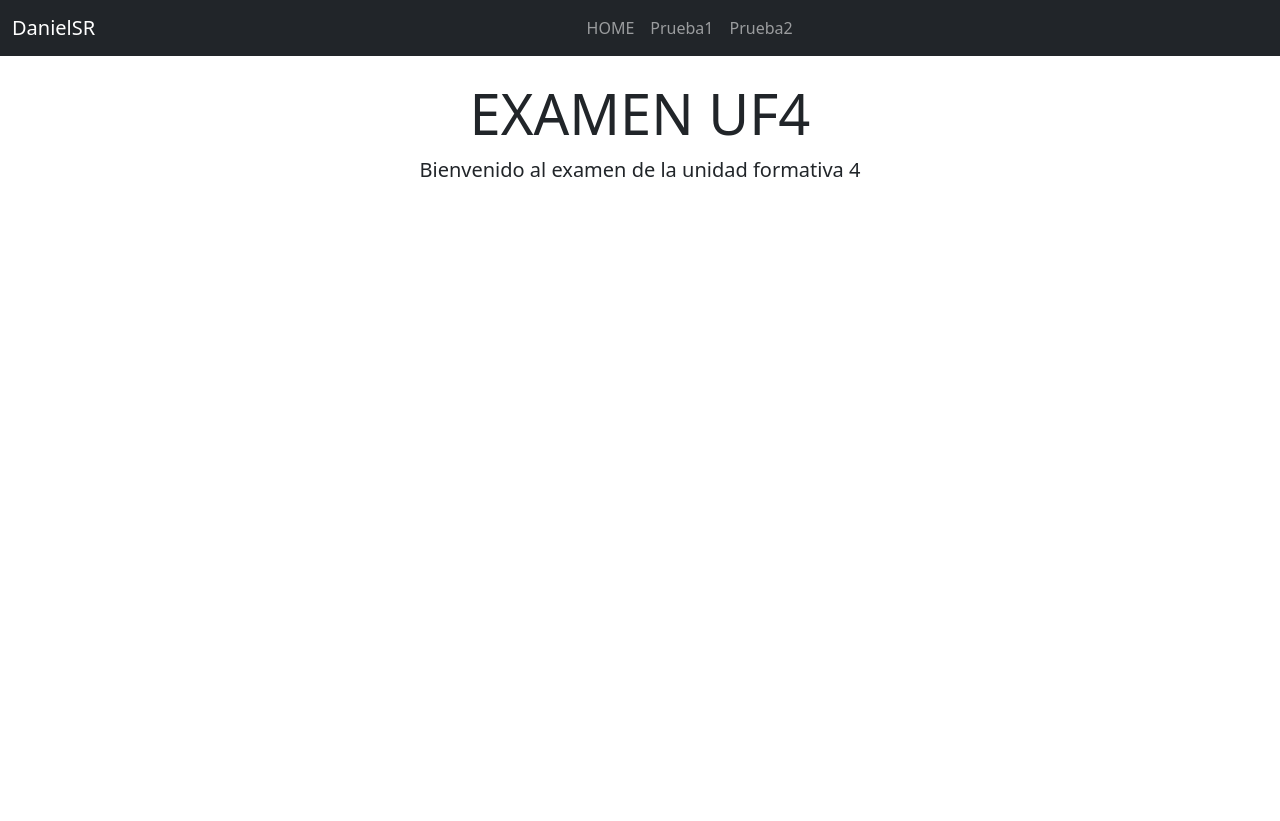
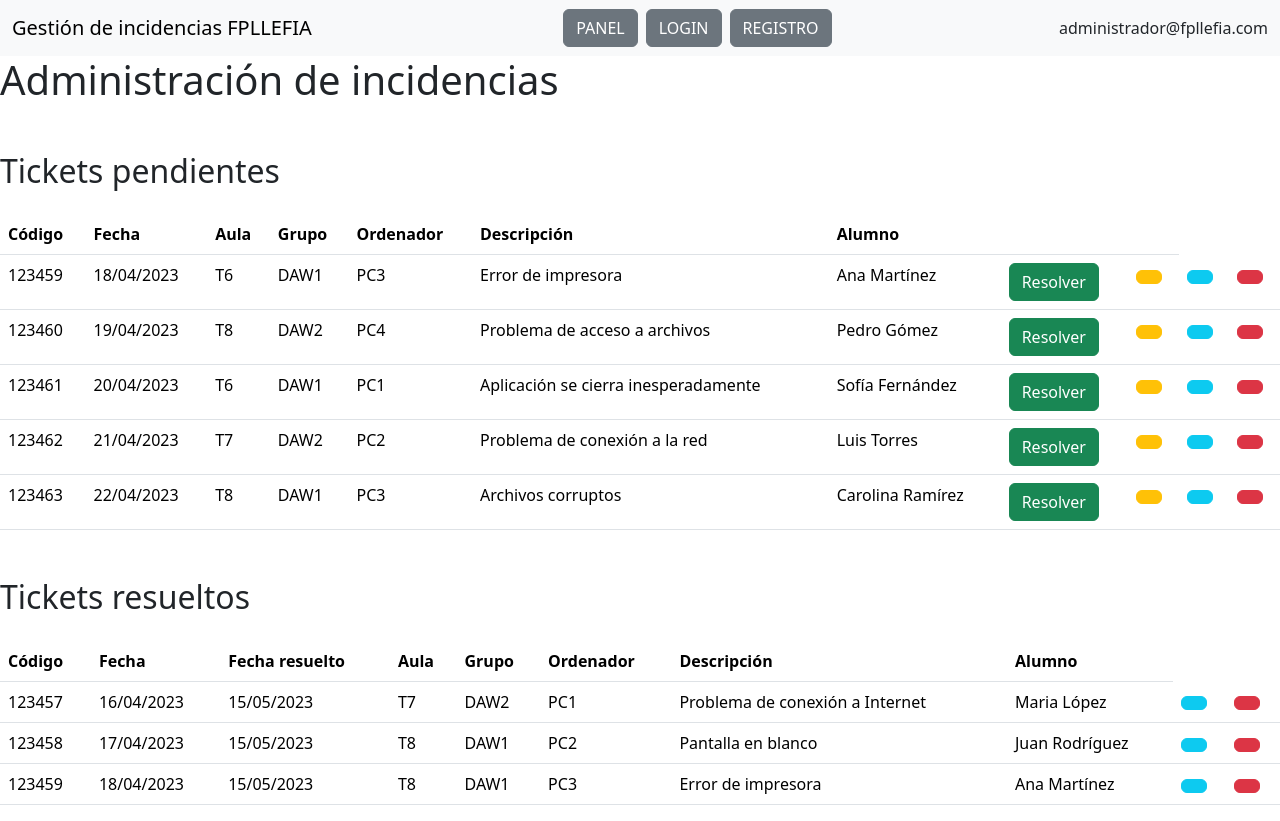
Before and after one commit to sanchezreyesdaniel/ExamenUF4FinalDanielSanchez, a React (Vite) app: page /panel in a window 1280 px wide. Before the commit the page ends 800 px from the top, so only its background shows below. Built offline with nearby package versions, Linux system fonts and the light colour scheme; no server answers.

Commit message:
Historia 1 completada hecho routers y vistas

```diff
--- a/src/App.jsx
+++ b/src/App.jsx
@@ -3,10 +3,13 @@ import reactLogo from './assets/react.svg'
 import viteLogo from '/vite.svg'
 import { Header } from './componentes/Header'
 import { BrowserRouter as Router, Route, Routes } from 'react-router-dom'
-import { Prueba1 } from './vistas/Prueba1'
-import { Prueba2 } from './vistas/Prueba2'
-import { Home } from './vistas/Home'
+// import { Prueba1 } from './vistas/Prueba1'
+// import { Prueba2 } from './vistas/Prueba2'
+// import { Home } from './vistas/Home'
 import { ContextoProvider } from './context/GlobalContext'
+import { Panel } from './vistas/Panel'
+import { Login } from './vistas/Login'
+import { Registro } from './vistas/Registro'
 
 
 function App() {
@@ -21,9 +24,9 @@ function App() {
         <div>
           <Header></Header>
           <Routes>
-            <Route path="/" element={<Home />} />
-            <Route path="/prueba1" element={<Prueba1 />} />
-            <Route path="/prueba2" element={<Prueba2 />} />
+            <Route path="/panel" element={<Panel />} />
+            <Route path="/login" element={<Login />} />
+            <Route path="/registro" element={<Registro />} />
           </Routes>
         </div>
       </Router>
--- a/src/componentes/Header.jsx
+++ b/src/componentes/Header.jsx
@@ -3,32 +3,51 @@ import { Link } from "react-router-dom";
 
 export function Header() {
     return (
+        // <header>
+        //     <nav className="navbar navbar-expand-lg navbar-dark bg-dark">
+        //         <div className="container-fluid">
+        //             <Link className="navbar-brand" to="/">DanielSR</Link>
+        //             <button className="navbar-toggler" type="button" data-bs-toggle="collapse" data-bs-target="#navbarNav" aria-controls="navbarNav" aria-expanded="false" aria-label="Toggle navigation">
+        //                 <span className="navbar-toggler-icon"></span>
+        //             </button>
+        //             <div className="collapse navbar-collapse justify-content-center" id="navbarNav">
+        //                 <ul className="navbar-nav">
+        //                     <li className="nav-item">
+        //                         <Link className="nav-link nav-custom" to="/">HOME</Link>
+        //                     </li>
+        //                     <li className="nav-item">
+        //                         <Link className="nav-link nav-custom" to="/prueba1">Prueba1</Link>
+        //                     </li>
+        //                     <li className="nav-item">
+        //                         <Link className="nav-link nav-custom" to="/prueba2">Prueba2</Link>
+        //                     </li>
+        //                 </ul>
+        //             </div>
+        //         </div>
+        //     </nav>
+        //     <div className="container text-center mt-4">
+        //         <h1 className="display-4">EXAMEN UF4</h1>
+        //         <p className="lead">Bienvenido al examen de la unidad formativa 4</p>
+        //     </div>
+        // </header>
         <header>
-            <nav className="navbar navbar-expand-lg navbar-dark bg-dark">
-                <div className="container-fluid">
-                    <Link className="navbar-brand" to="/">DanielSR</Link>
-                    <button className="navbar-toggler" type="button" data-bs-toggle="collapse" data-bs-target="#navbarNav" aria-controls="navbarNav" aria-expanded="false" aria-label="Toggle navigation">
-                        <span className="navbar-toggler-icon"></span>
-                    </button>
-                    <div className="collapse navbar-collapse justify-content-center" id="navbarNav">
-                        <ul className="navbar-nav">
-                            <li className="nav-item">
-                                <Link className="nav-link nav-custom" to="/">HOME</Link>
-                            </li>
-                            <li className="nav-item">
-                                <Link className="nav-link nav-custom" to="/prueba1">Prueba1</Link>
-                            </li>
-                            <li className="nav-item">
-                                <Link className="nav-link nav-custom" to="/prueba2">Prueba2</Link>
-                            </li>
-                        </ul>
-                    </div>
-                </div>
-            </nav>
-            <div className="container text-center mt-4">
-                <h1 className="display-4">EXAMEN UF4</h1>
-                <p className="lead">Bienvenido al examen de la unidad formativa 4</p>
+        <nav className="navbar navbar-light bg-light">
+          <div className="container-fluid">
+            <a className="navbar-brand">Gestión de incidencias FPLLEFIA</a>
+            <div>
+            <Link className="btn btn-secondary ms-2" to="/panel">PANEL</Link>
+              {/* <button className="btn btn-secondary ms-2">PANEL</button> */}
+              <Link className="btn btn-secondary ms-2" to="/login">LOGIN</Link>
+              <Link className="btn btn-secondary ms-2" to="/registro">REGISTRO</Link>
+              {/* <button className="btn btn-secondary ms-2">LOGIN</button>
+              <button className="btn btn-secondary ms-2">REGISTRO</button> */}
             </div>
-        </header>
+            <div>
+              <span>administrador@fpllefia.com</span>
+
+            </div>
+          </div>
+        </nav>
+      </header>
     );
 }
--- /dev/null
+++ b/src/vistas/Login.jsx
@@ -0,0 +1,18 @@
+export function Login() {
+    return (
+        <div>
+            <div className="pt-5">
+                <h1 className="w-100 text-center">Login</h1>
+                <form action="" className="form p-4 border shadow bordered mt-5 mx-auto" style={{ width: '400px' }}>
+                    <label htmlFor="email" className="mt-2 form-label">User: </label>
+                    <input type="text" id="email" name="email" className="form-control" placeholder="usuario@mail.com" />
+
+                    <label htmlFor="pass" className="mt-2 form-label">Contraseña: </label>
+                    <input type="password" id="pass" name="password" className="form-control" />
+
+                    <input type="submit" className="mt-4 w-100 btn btn-primary" value="Entrar" id="enviar" />
+                </form>
+            </div>
+        </div>
+    );
+}
--- /dev/null
+++ b/src/vistas/Panel.jsx
@@ -0,0 +1,145 @@
+
+
+export function Panel() {
+  return (
+    <>
+      <h1>Administración de incidencias</h1>
+      <h2 className="mt-5">Tickets pendientes</h2>
+      <table className="table mt-4">
+        <thead>
+          <tr>
+            <th>Código</th>
+            <th>Fecha</th>
+            <th>Aula</th>
+            <th>Grupo</th>
+            <th>Ordenador</th>
+            <th>Descripción</th>
+            <th>Alumno</th>
+            <th></th>
+            <th></th>
+          </tr>
+        </thead>
+        <tbody>
+          <tr>
+            <td>123459</td>
+            <td>18/04/2023</td>
+            <td>T6</td>
+            <td>DAW1</td>
+            <td>PC3</td>
+            <td>Error de impresora</td>
+            <td>Ana Martínez</td>
+            <td><button className="btn btn-success" title="Resolver ticket">Resolver</button></td>
+            <td><button className="btn btn-warning" title="Añadir comentario"><i className="bi bi-pencil" data-bs-toggle="modal" data-bs-target="#exampleModal"></i></button></td>
+            <td><button className="btn btn-info" title="Ver comentarios"><i className="bi bi-chat-left-text"></i></button></td>
+            <td><button className="btn btn-danger" title="Eliminar ticket"><i className="bi bi-trash3"></i></button></td>
+          </tr>
+          <tr>
+            <td>123460</td>
+            <td>19/04/2023</td>
+            <td>T8</td>
+            <td>DAW2</td>
+            <td>PC4</td>
+            <td>Problema de acceso a archivos</td>
+            <td>Pedro Gómez</td>
+            <td><button className="btn btn-success" title="Resolver ticket">Resolver</button></td>
+            <td><button className="btn btn-warning" title="Añadir comentario"><i className="bi bi-pencil" data-bs-toggle="modal" data-bs-target="#exampleModal"></i></button></td>
+            <td><button className="btn btn-info" title="Ver comentarios"><i className="bi bi-chat-left-text"></i></button></td>
+            <td><button className="btn btn-danger" title="Eliminar ticket"><i className="bi bi-trash3"></i></button></td>
+          </tr>
+          <tr>
+            <td>123461</td>
+            <td>20/04/2023</td>
+            <td>T6</td>
+            <td>DAW1</td>
+            <td>PC1</td>
+            <td>Aplicación se cierra inesperadamente</td>
+            <td>Sofía Fernández</td>
+            <td><button className="btn btn-success" title="Resolver ticket">Resolver</button></td>
+            <td><button className="btn btn-warning" title="Añadir comentario"><i className="bi bi-pencil" data-bs-toggle="modal" data-bs-target="#exampleModal"></i></button></td>
+            <td><button className="btn btn-info" title="Ver comentarios"><i className="bi bi-chat-left-text"></i></button></td>
+            <td><button className="btn btn-danger" title="Eliminar ticket"><i className="bi bi-trash3"></i></button></td>
+          </tr>
+          <tr>
+            <td>123462</td>
+            <td>21/04/2023</td>
+            <td>T7</td>
+            <td>DAW2</td>
+            <td>PC2</td>
+            <td>Problema de conexión a la red</td>
+            <td>Luis Torres</td>
+            <td><button className="btn btn-success" title="Resolver ticket">Resolver</button></td>
+            <td><button className="btn btn-warning" title="Añadir comentario"><i className="bi bi-pencil" data-bs-toggle="modal" data-bs-target="#exampleModal"></i></button></td>
+            <td><button className="btn btn-info" title="Ver comentarios"><i className="bi bi-chat-left-text"></i></button></td>
+            <td><button className="btn btn-danger" title="Eliminar ticket"><i className="bi bi-trash3"></i></button></td>
+          </tr>
+          <tr>
+            <td>123463</td>
+            <td>22/04/2023</td>
+            <td>T8</td>
+            <td>DAW1</td>
+            <td>PC3</td>
+            <td>Archivos corruptos</td>
+            <td>Carolina Ramírez</td>
+            <td><button className="btn btn-success" title="Resolver ticket">Resolver</button></td>
+            <td><button className="btn btn-warning" title="Añadir comentario"><i className="bi bi-pencil" data-bs-toggle="modal" data-bs-target="#exampleModal"></i></button></td>
+            <td><button className="btn btn-info" title="Ver comentarios"><i className="bi bi-chat-left-text"></i></button></td>
+            <td><button className="btn btn-danger" title="Eliminar ticket"><i className="bi bi-trash3"></i></button></td>
+          </tr>
+        </tbody>
+      </table>
+      <h2 className="mt-5">Tickets resueltos</h2>
+      <table className="table mt-4">
+        <thead>
+          <tr>
+            <th>Código</th>
+            <th>Fecha</th>
+            <th>Fecha resuelto</th>
+            <th>Aula</th>
+            <th>Grupo</th>
+            <th>Ordenador</th>
+            <th>Descripción</th>
+            <th>Alumno</th>
+          </tr>
+        </thead>
+        <tbody>
+          <tr>
+            <td>123457</td>
+            <td>16/04/2023</td>
+            <td>15/05/2023</td>
+            <td>T7</td>
+            <td>DAW2</td>
+            <td>PC1</td>
+            <td>Problema de conexión a Internet</td>
+            <td>Maria López</td>
+            <td><button className="btn btn-info" title="Ver comentarios"><i className="bi bi-chat-left-text"></i></button></td>
+            <td><button className="btn btn-danger" title="Eliminar ticket"><i className="bi bi-trash3"></i></button></td>
+          </tr>
+          <tr>
+            <td>123458</td>
+            <td>17/04/2023</td>
+            <td>15/05/2023</td>
+            <td>T8</td>
+            <td>DAW1</td>
+            <td>PC2</td>
+            <td>Pantalla en blanco</td>
+            <td>Juan Rodríguez</td>
+            <td><button className="btn btn-info" title="Ver comentarios"><i className="bi bi-chat-left-text"></i></button></td>
+            <td><button className="btn btn-danger" title="Eliminar ticket"><i className="bi bi-trash3"></i></button></td>
+          </tr>
+          <tr>
+            <td>123459</td>
+            <td>18/04/2023</td>
+            <td>15/05/2023</td>
+            <td>T8</td>
+            <td>DAW1</td>
+            <td>PC3</td>
+            <td>Error de impresora</td>
+            <td>Ana Martínez</td>
+            <td><button className="btn btn-info" title="Ver comentarios"><i className="bi bi-chat-left-text"></i></button></td>
+            <td><button className="btn btn-danger" title="Eliminar ticket"><i className="bi bi-trash3"></i></button></td>
+          </tr>
+        </tbody>
+      </table>
+    </>
+  );
+}
--- a/src/vistas/Prueba1.jsx
+++ /dev/null
@@ -1,5 +0,0 @@
-export function Prueba1(){
-    return(
-        <div>Hola desde Prueba1</div>
-    )
-}
--- a/src/vistas/Prueba2.jsx
+++ /dev/null
@@ -1,5 +0,0 @@
-export function Prueba2(){
-    return(
-        <div>Hola desde Prueba2</div>
-    )
-}
--- /dev/null
+++ b/src/vistas/Registro.jsx
@@ -0,0 +1,24 @@
+export function Registro() {
+    return (
+        <div>
+            <div className="pt-5">
+                <h1 className="w-100 text-center">Login</h1>
+                <form action="" className="form p-4 border shadow bordered mt-5 mx-auto" style={{ width: '400px' }}>
+                    <label htmlFor="nombre" className="mt-2 form-label">Nombre: </label>
+                    <input type="text" id="nombre" name="nombre" className="form-control" placeholder="nombre" />
+
+                    <label htmlFor="Apellidos" className="mt-2 form-label">Apellidos: </label>
+                    <input type="text" id="Apellidos" name="Apellidos" className="form-control" placeholder="apellidos" />
+
+                    <label htmlFor="Email" className="mt-2 form-label">Email: </label>
+                    <input type="text" id="Email" name="Email" className="form-control" placeholder="usuario@mail.com" />
+
+                    <label htmlFor="pass" className="mt-2 form-label">Contraseña: </label>
+                    <input type="password" id="pass" name="password" className="form-control" />
+
+                    <input type="submit" className="mt-4 w-100 btn btn-primary" value="Entrar" id="enviar" />
+                </form>
+            </div>
+        </div>
+    );
+}
```
